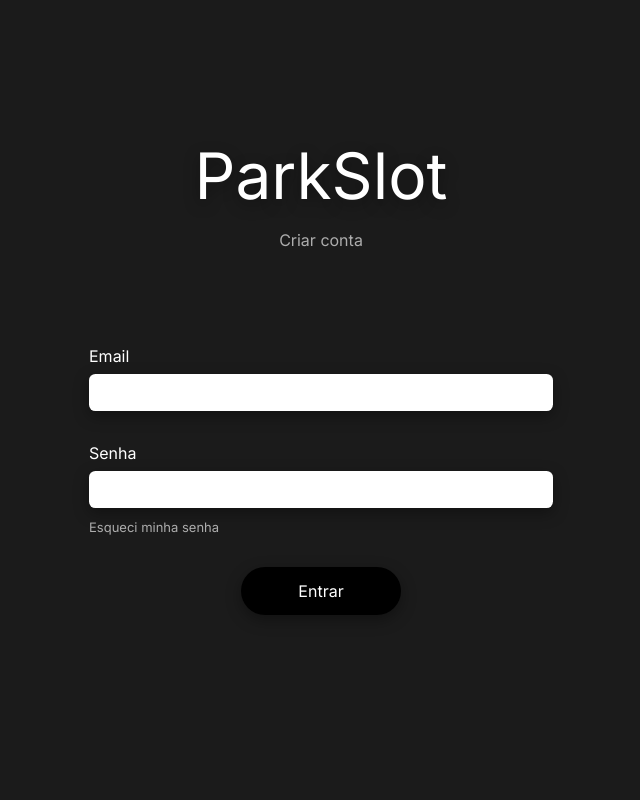
After one commit to pedro11065/ParkSlot-Desktop, a Flask app: page /user/login in a window 1280 px wide. The commit adds this page. Shown: the whole page, without its empty margins (319-959 px from the left). Run offline with Flask 3, Linux system fonts and the light colour scheme.

Commit message:
html register

```diff
--- a/src/__init__.py
+++ b/src/__init__.py
@@ -5,9 +5,11 @@ def create_app():
     app.config['SECRET_KEY'] = 'chave_secreta_nome' #Responsável por encriptar os cookies e session data (Ainda não utilizado).
 
     from .controller.parking.register.register_request import register_request
+    from .controller.user.user_request import auth_user
     from .controller.index import index
 
     app.register_blueprint(register_request, url_prefix='/register')
+    app.register_blueprint(auth_user, url_prefix='/user')
     app.register_blueprint(index, url_prefix='/')
 
     return app;
--- /dev/null
+++ b/src/controller/user/user_request.py
@@ -0,0 +1,11 @@
+from flask import Blueprint, request, render_template
+
+auth_user = Blueprint('auth_user', __name__, template_folder='templates', static_folder='static')
+
+@auth_user.route('/register') #methods=['GET', 'POST']
+def register():
+    return render_template('user/register.html')
+
+@auth_user.route('/login') #methods=['GET', 'POST']
+def login():
+    return render_template('user/login.html')
--- /dev/null
+++ b/src/view/static/css/user/login.css
@@ -0,0 +1,118 @@
+* {
+    margin: 0;
+    padding: 0;
+    box-sizing: border-box;
+  }
+
+  body {
+    display: flex;
+    justify-content: center;
+    align-items: center;
+    height: 100vh;
+    font-family: inter;
+    color:white;
+    background-color: #1B1B1B;
+    transition: background-color 0.5s ease, color 0.5s ease;
+  }
+
+  main{
+    display: flex;
+    flex-direction: column;
+  }
+
+  section{
+    display: flex;
+    flex-direction: column;
+    align-items: center;
+    justify-content: center;
+    padding:4rem
+
+  }
+
+  .top{
+    padding: 1rem;
+  }
+
+  box{
+    display: flex;
+    align-items: center;
+    justify-content: center;
+  }
+
+  .title{
+    padding: 1rem;
+    font-size: 4rem;
+    text-shadow: rgba(0, 0, 0, 0.35) 0px 5px 15px;
+  }
+
+  a{
+    color: #ADADAD;
+    text-decoration: none;
+  }
+
+  a:hover{
+    color: white;
+  }
+
+  conteiner{
+    display: flex;
+    flex-direction: column;
+    align-items: center;
+    justify-content: center;
+    padding: 1rem;
+  }
+
+  .msg{
+    display: flex;
+    align-self: flex-start;
+    justify-content: center;
+    margin-bottom: 0.5rem;
+  }
+
+  .msg-password{
+    color: #ADADAD;
+    display: flex;
+    font-size: small;
+    align-self: flex-start;
+    justify-content: center;
+    margin-top: 0.7rem;
+  }
+  .msg-password:hover{
+    color: white;
+  }
+
+  .input{
+    width: 29rem;
+    height: 2.3rem;
+    text-align: start;
+    border-radius: 0.4rem;
+    padding: 0rem 1rem;
+    font-weight: 600;
+    color: black;
+    border: #1B1B1B none;
+    font-family: inter;
+    font: inter;
+    box-shadow: rgba(0, 0, 0, 0.35) 0px 5px 15px;
+  }
+
+  button{
+    background-color: black;
+    font-family: inter;
+    color: white;
+    font-size:medium;
+    display: flex;
+    align-items: center;
+    justify-content: center;
+    width:10rem;
+    height: 3rem;
+    border-radius: 3rem;
+    border: none;
+    cursor: pointer;
+    box-shadow: rgba(0, 0, 0, 0.35) 0px 5px 15px;
+  }
+
+  button:hover{
+    background-color: rgb(245, 243, 243);
+    color: black;
+    transition: background-color 0.3s ease, color 0.3s ease;
+  }
--- /dev/null
+++ b/src/view/templates/user/login.html
@@ -0,0 +1,39 @@
+<!DOCTYPE html>
+<html lang="pt-BR">
+
+<head>
+    <meta charset="UTF-8">
+    <meta name="viewport" content="width=device-width, initial-scale=1.0">
+    <title>Home</title>
+    <link rel="stylesheet" href="{{ url_for('static', filename='css/user/login.css') }}">
+    <link rel="icon" href="{{ url_for('static', filename='images/logo_white.png') }}" type="image/x-icon">
+    <link rel="preconnect" href="https://fonts.googleapis.com" />
+    <link rel="preconnect" href="https://fonts.gstatic.com" crossorigin />
+    <link href="https://fonts.googleapis.com/css2?family=Inter:wght@100;200;300;400;500;600;700&display=swap" rel="stylesheet"/>
+</head>
+
+<body>
+    <main>
+        <section class="top">
+            <box class="title">ParkSlot</box>
+            <box class="register"><a href="/user/register">Criar conta</a></box>
+        </section>
+
+        <section class="bottom">
+            <form id="loginForm" action="/user/login" method="POST">
+                <conteiner>
+                    <box class="msg">Email</box>
+                    <input class="input" type="text" id="email" name="email" required>
+                </conteiner>
+                <conteiner>
+                    <box class="msg">Senha</box>
+                    <input class="input" type="text" id="password" name="password" required>
+                    <box class="msg-password">Esqueci minha senha</box>
+                </conteiner>
+                <conteiner>
+                    <button>Entrar</button>
+                </conteiner>
+            </form>
+        </section>
+    </main>
+</body>
```
Also changed, not shown: src/view/static/css/index.css (+0 -63 lines), src/view/static/css/user/register.css (added, +22 -0 lines), src/view/templates/index.html (+1 -17 lines), src/view/templates/user/register.html (+68 -0 lines), src/controller/user/login.py (added), src/controller/user/register.py (added).
